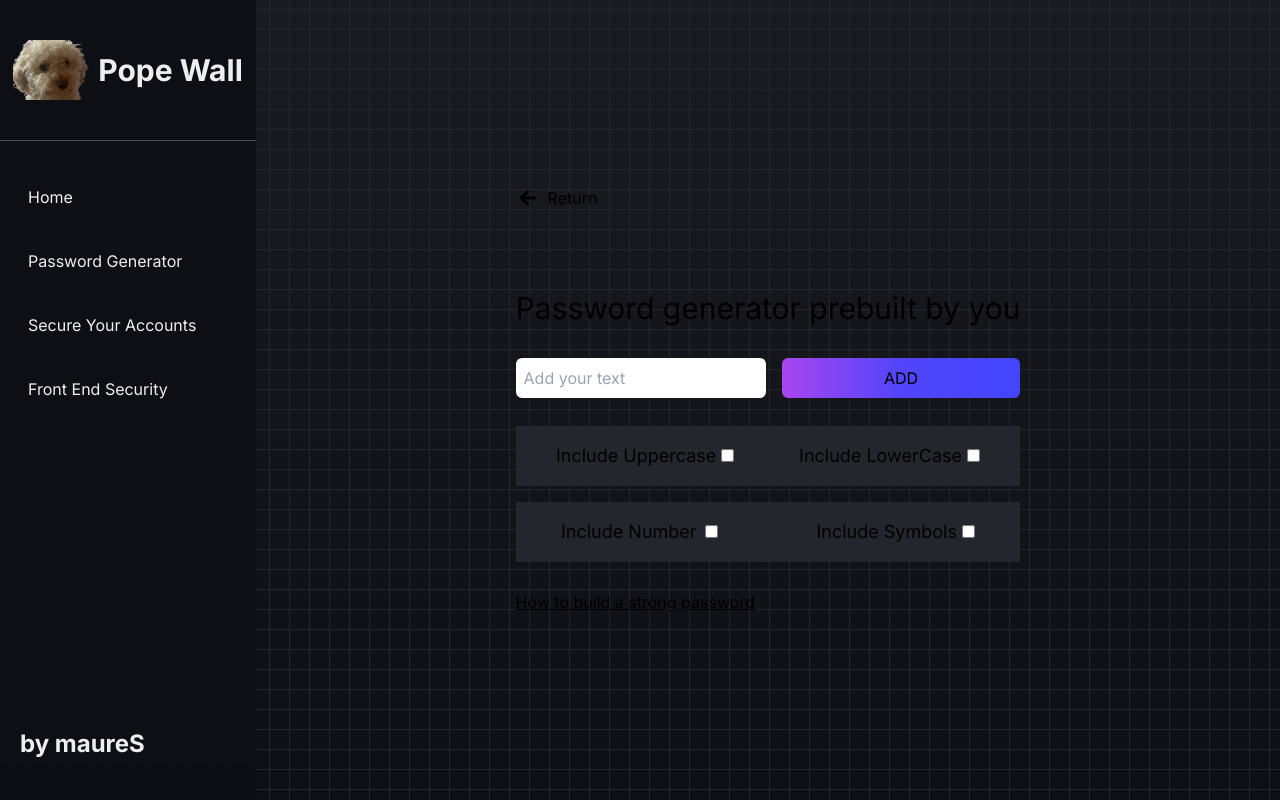
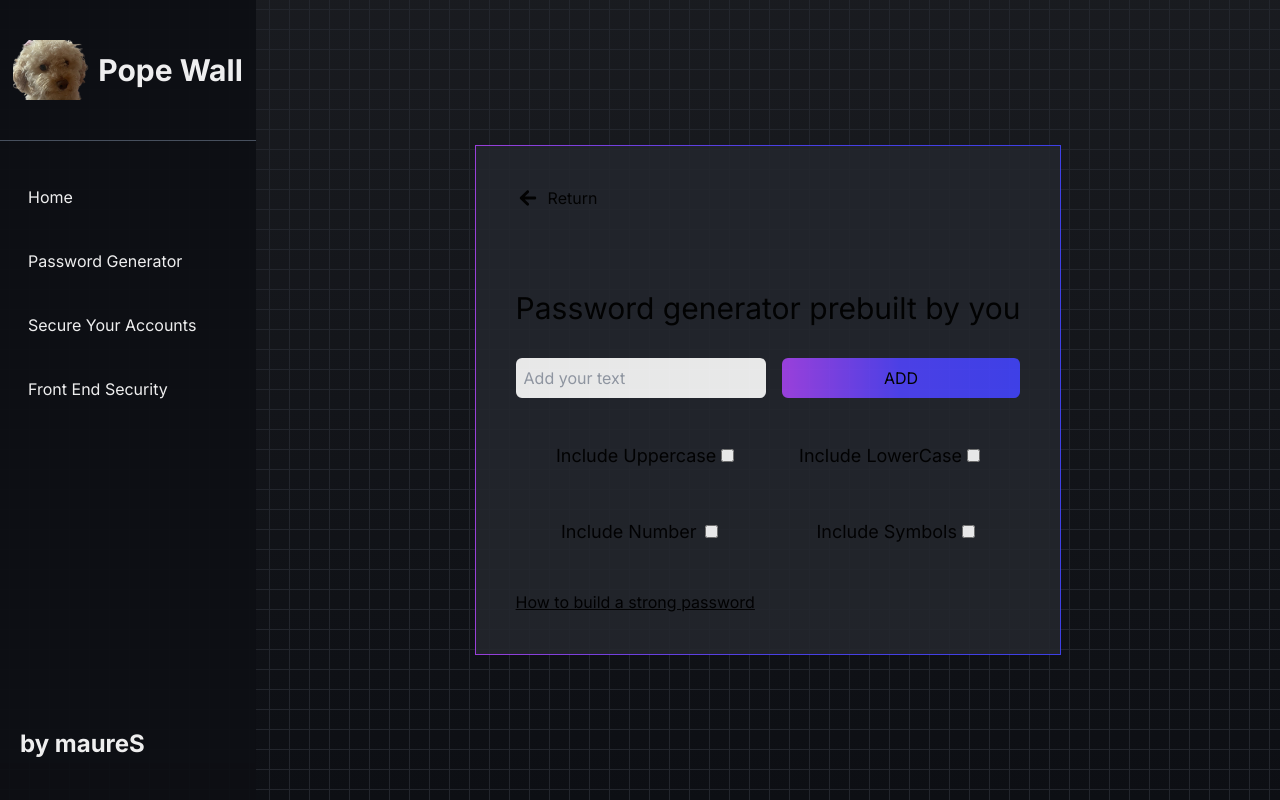
Before and after one commit to maureSs/pope-wall, a Next.js app: page /generator/prebuilt in a window 1280 px wide. Built offline with nearby package versions, Linux system fonts and the light colour scheme.

Commit message:
pope commits v2

```diff
--- a/src/app/generator/prebuilt/page.tsx
+++ b/src/app/generator/prebuilt/page.tsx
@@ -92,7 +92,7 @@ const PrebuiltPassword = () => {
     }
 
     return (
-        <div>
+        <div className="password-gen-container opacity-90">
             <Link href="/generator" className="flex flex-row mt-7 md:mt-0"><IoMdArrowRoundBack className="text-2xl mr-2" />Return</Link>
             <h1 className="text-xl text-center md:text-3xl mt-20">Password generator prebuilt by you</h1>
             {generatedPassword && <div className="text-center p-4 text-lg md:text-xl text-green-300">{generatedPassword}</div>}
--- a/src/app/generator/randomize/page.tsx
+++ b/src/app/generator/randomize/page.tsx
@@ -33,7 +33,7 @@ const RandomPassword = () => {
   };
 
   return (
-    <div>
+    <div className="password-gen-container opacity-90">
       <Link href="/generator" className="flex flex-row mt-7 md:mt-0"><IoMdArrowRoundBack className="text-2xl mr-2" />Return</Link>
       <h1 className="text-3xl md:text-4xl text-center mt-20">Password generator</h1>
       <Form handleSubmit={handleSubmit} values={values} generatedPassword={generatedPassword} handleChange={handleChange} hasCharacterLength />
--- a/src/app/globals.css
+++ b/src/app/globals.css
@@ -54,6 +54,14 @@ body {
 
 .button-gradient:hover {
   background: linear-gradient(to right, #AD4EF0, #5E53F6, #5355FD);
+}
+
+.password-gen-container {
+  background-color: #23262d;
+  padding: 40px;
+  border: 1px solid transparent;
+  border-image: linear-gradient(to right, #a845ef, #5145fb, #4345fd);
+  border-image-slice: 1;
 }
 
 .card-style {
--- a/src/components/Form.tsx
+++ b/src/components/Form.tsx
@@ -34,7 +34,7 @@ const Form: React.FC<FormProps> = ({ values, handleChange, handleSubmit, generat
             type="checkbox"
             checked={values.includeUpperCase}
             onChange={handleChange}
-            className="mb-7 md:mb-0"
+            className="mb-7 md:mb-0 cursor-pointer"
           />
         </div>
         <div>
@@ -45,6 +45,7 @@ const Form: React.FC<FormProps> = ({ values, handleChange, handleSubmit, generat
             type="checkbox"
             checked={values.includeLowerCase}
             onChange={handleChange}
+            className="cursor-pointer"
           />
         </div>
       </div>
@@ -58,7 +59,7 @@ const Form: React.FC<FormProps> = ({ values, handleChange, handleSubmit, generat
             type="checkbox"
             checked={values.includeNumber}
             onChange={handleChange}
-            className="ml-2 mb-7 md:mb-0"
+            className="ml-2 mb-7 md:mb-0 cursor-pointer"
           />
         </div>
         <div>
@@ -69,6 +70,7 @@ const Form: React.FC<FormProps> = ({ values, handleChange, handleSubmit, generat
             type="checkbox"
             checked={values.includeSymbols}
             onChange={handleChange}
+            className="cursor-pointer"
           />
         </div>
       </div>
--- a/src/components/PrebuiltForm.tsx
+++ b/src/components/PrebuiltForm.tsx
@@ -16,14 +16,14 @@ const PrebuiltForm: React.FC<PrebuiltFormProps> = ({ items, addText, generatePas
       </form>
 
       <form>
-        <div className="flex flex-col justify-center max-w-60 mx-auto mt-7 md:max-w-none md:ml-0 md:flex-row md:justify-around p-4 text-md md:text-lg" style={{ backgroundColor: '#23262d' }}>
+        <div className="flex flex-col justify-center max-w-60 mx-auto mt-7 md:max-w-none md:ml-0 md:flex-row md:justify-around p-4 text-md md:text-lg">
           <div className="pr-4">
             <label htmlFor="includeUpperCase">Include Uppercase </label>
             <input
               id="includeUpperCase"
               name="includeUpperCase"
               type="checkbox"
-              className="mb-7 md:mb-0"
+              className="mb-7 md:mb-0 cursor-pointer"
             />
           </div>
           <div>
@@ -32,18 +32,19 @@ const PrebuiltForm: React.FC<PrebuiltFormProps> = ({ items, addText, generatePas
               id="includeLowerCase"
               name="includeLowerCase"
               type="checkbox"
+              className="cursor-pointer"
             />
           </div>
         </div>
 
-        <div className="flex flex-col justify-center max-w-60 mx-auto md:max-w-none md:ml-0  md:flex-row md:justify-around p-4 mt-4 text-md md:text-lg" style={{ backgroundColor: '#23262d' }}>
+        <div className="flex flex-col justify-center max-w-60 mx-auto md:max-w-none md:ml-0  md:flex-row md:justify-around p-4 mt-4 text-md md:text-lg">
           <div className="pr-10">
             <label htmlFor="includeNumber" className="pr-2">Include Number</label>
             <input
               id="includeNumber"
               name="includeNumber"
               type="checkbox"
-              className="mb-7 md:mb-0"
+              className="mb-7 md:mb-0 cursor-pointer"
             />
           </div>
           <div>
@@ -52,6 +53,7 @@ const PrebuiltForm: React.FC<PrebuiltFormProps> = ({ items, addText, generatePas
               id="includeSymbols"
               name="includeSymbols"
               type="checkbox"
+              className="cursor-pointer"
             />
           </div>
         </div>
```
